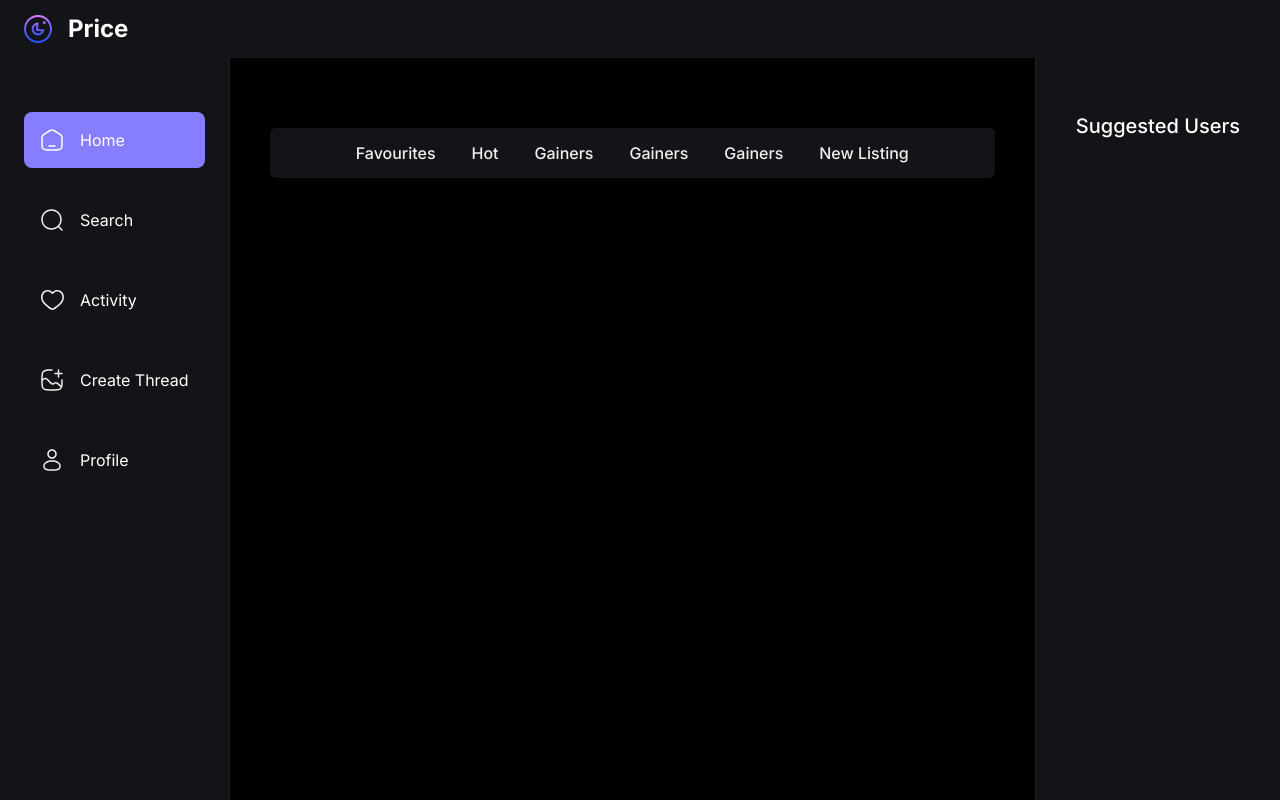
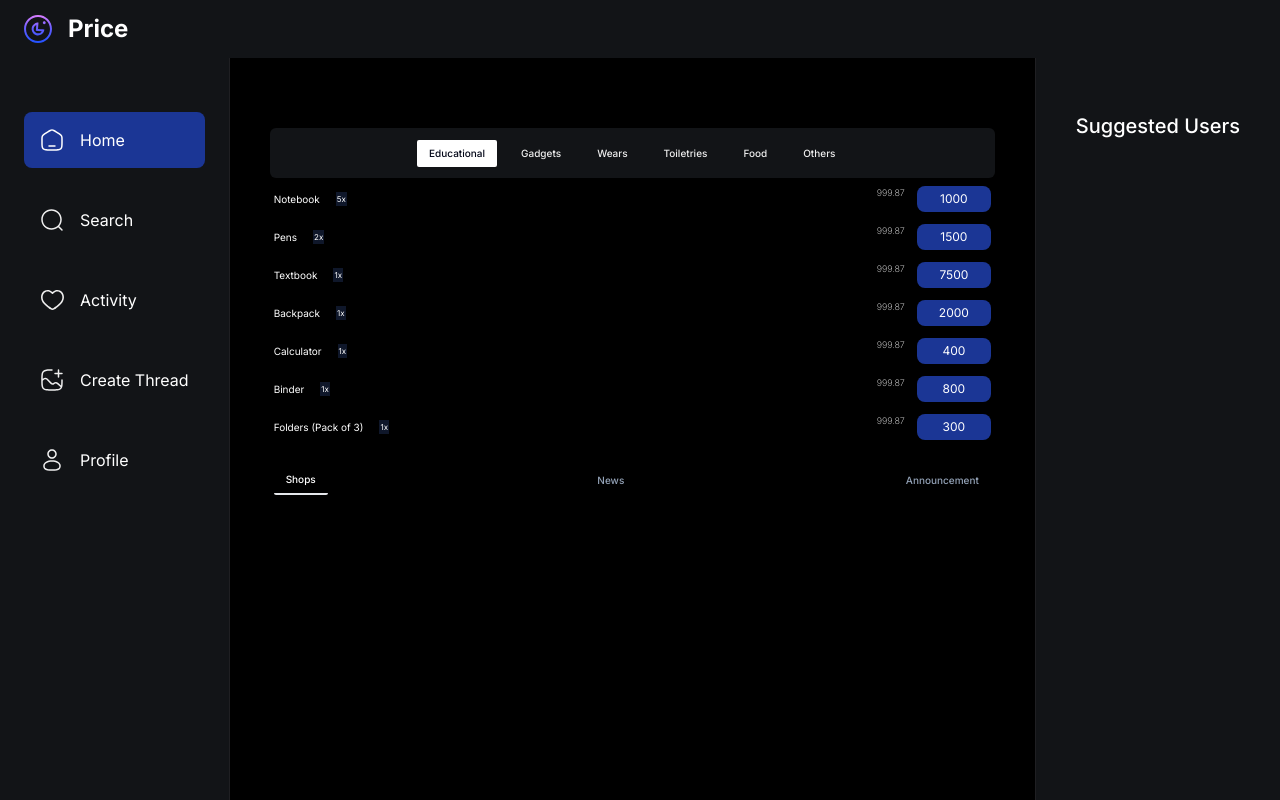
Before and after one commit to Emmanuel-xt/price, a Next.js app: page / in a window 1280 px wide. Built offline with nearby package versions, Linux system fonts and the light colour scheme.

Commit message:
done with home items

```diff
--- a/app/(root)/layout.jsx
+++ b/app/(root)/layout.jsx
@@ -31,7 +31,7 @@ export default function RootLayout({
 
           <main className='flex flex-row'>
             <LeftSidebar />
-            <section className='main-container'>
+            <section className='main-container sm:text-xsm'>
               <div className='w-full'>{children}</div>
             </section>
             {/* @ts-ignore */}
--- a/app/(root)/page.jsx
+++ b/app/(root)/page.jsx
@@ -1,5 +1,5 @@
 import { Tabs, TabsContent, TabsList, TabsTrigger } from "@/components/ui/tabs";
-import { HomeCategories } from "@/constants";
+import { HomeCategories, InfoCategories, studentItems } from "@/constants";
 import Image from "next/image";
 import React from "react";
 
@@ -7,7 +7,7 @@ const Home = () => {
   return (
     <section className="flex flex-col  w-full">
       <div className="mt-4 w-full">
-        <Tabs defaultValue="favorite" className=" bg-transparent ">
+        <Tabs defaultValue="Educational" className=" bg-transparent ">
           <TabsList className="tab overflow-x-auto bg-transparent">
             {HomeCategories.map((tab) => (
               <TabsTrigger
@@ -33,11 +33,89 @@ const Home = () => {
             >
               {/* @ts-ignore */}
               {/* Fetch Items from database according to category */}
-              hello World
+              <div className=" m-1 flex flex-col gap-3">
+                {studentItems.map(
+                  (item) =>
+                    item.category === tab.value && (
+                      <div
+                        className="flex w-full justify-between"
+                        key={item.name}
+                      >
+                        <div className="flex gap-4 items-center">
+                          <h5 className="text-white sm:text-xsm  ">
+                            {item.name}
+                          </h5>
+
+                         <p className="text-[8px] bg-slate-900 p-[1px]">{item.qty}x</p>
+                        </div>
+                        <div className="flex gap-3">
+                            <p className="text-[9px] font-extralight">999.87</p>
+
+                        <p className="btn py-1">{item.price}</p>
+                        </div>
+                      </div>
+                    )
+                )}
+              </div>
             </TabsContent>
           ))}
         </Tabs>
       </div>
+
+
+      <div className="mt-4 w-full">
+        <Tabs defaultValue="Shops" className=" bg-transparent ">
+          <TabsList className=" justify-between w-full overflow-x-auto bg-transparent ">
+            {InfoCategories.map((tab) => (
+              <TabsTrigger
+                key={tab.label}
+                value={tab.value}
+                className=" bg-transparent focus:bg-transparent data-[state=active]:bg-transperent data-[state=active]:text-white text-slate-400 data-[state=active]:border-b-2"
+              >
+                <p className="max-sm:text-xsm">{tab.label}</p>
+
+                {tab.label === "Threads" && (
+                  <p className="ml-1 rounded-sm bg-light-4 px-2 py-1 !text-tiny-medium text-light-2">
+                    {userInfo.threads.length}
+                  </p>
+                )}
+              </TabsTrigger>
+            ))}
+          </TabsList>
+          {HomeCategories.map((tab) => (
+            <TabsContent
+              key={`content-${tab.label}`}
+              value={tab.value}
+              className="w-full text-light-1"
+            >
+              {/* @ts-ignore */}
+              {/* Fetch Items from database according to category */}
+              <div className=" m-1 flex flex-col gap-3">
+                {studentItems.map(
+                  (item) =>
+                    item.category === tab.value && (
+                      <div
+                        className="flex w-full justify-between"
+                        key={item.name}
+                      >
+                        <div className="flex gap-4 items-center">
+                          <h5 className="text-white sm:text-xsm  ">
+                            {item.name}
+                          </h5>
+
+                         <p className="text-[8px] bg-slate-900 p-[1px]">{item.qty}x</p>
+                        </div>
+                        <p className="btn">{item.price}</p>
+                      </div>
+                    )
+                )}
+              </div>
+            </TabsContent>
+          ))}
+        </Tabs>
+      </div>
+
+
     </section>
   );
 };
--- a/app/globals.css
+++ b/app/globals.css
@@ -5,7 +5,7 @@
 @layer components {
   /* main */
   .main-container {
-    @apply flex min-h-screen flex-1 flex-col items-center bg-dark-1 px-6 pb-10 pt-28 max-md:pb-32 sm:px-10 w-full;
+    @apply flex min-h-screen flex-1 flex-col items-center sm:text-xsm bg-dark-1 px-6 pb-10 pt-28 max-md:pb-32 sm:px-10 w-full;
   }
 
   /* Head Text */
@@ -46,8 +46,8 @@
     @apply flex flex-1 items-start justify-start gap-3 xs:items-center;
   }
 
-  .user-card_btn {
-    @apply h-auto min-w-[74px] rounded-lg bg-primary-500 text-[12px] text-light-1 !important;
+  .btn {
+    @apply h-auto min-w-[74px] rounded-lg bg-primary-500 text-[12px] text-light-1 flex items-center justify-center !important;
   }
 
   .searchbar {
--- a/components/ui/tabs.jsx
+++ b/components/ui/tabs.jsx
@@ -11,7 +11,7 @@ const TabsList = React.forwardRef(({ className, ...props }, ref) => (
   <TabsPrimitive.List
     ref={ref}
     className={cn(
-      "inline-flex h-10 items-center justify-center rounded-md bg-slate-100 p-1 text-slate-500 dark:bg-slate-800 dark:text-slate-400",
+      "inline-flex h-10 items-center justify-center rounded-md  p-1 text-slate-500  dark:text-slate-400",
       className
     )}
     {...props} />
--- a/constants/index.tsx
+++ b/constants/index.tsx
@@ -32,39 +32,55 @@ export const sidebarLinks = [
 ];
 
 export const HomeCategories = [
-  { value: "favourites", label: "Favourites", icon: "/assets/reply.svg" },
-  { value: "hot", label: "Hot", icon: "/assets/members.svg" },
-  { value: "gainers", label: "Gainers", icon: "/assets/request.svg" },
-  { value: "loosers", label: "Gainers", icon: "/assets/request.svg" },
-  { value: "loosers", label: "Gainers", icon: "/assets/request.svg" },
-  { value: "newlisting", label: "New Listing", icon: "/assets/request.svg" },
+  { value: "Educational", label: "Educational", icon: "/assets/members.svg" },
+  { value: "Gadgets", label: "Gadgets", icon: "/assets/request.svg" },
+  { value: "Wears", label: "Wears", icon: "/assets/request.svg" },
+  { value: "Toiletries", label: "Toiletries", icon: "/assets/request.svg" },
+  { value: "Food", label: "Food", icon: "/assets/request.svg" },
+  { value: "Others", label: "Others", icon: "/assets/request.svg" },
+
+];
+export const studentItems = [
+  { category: "Educational", name: "Notebook", price: 1000, qty: 5 },
+  { category: "Educational", name: "Pens", price: 1500, qty: 2 },
+  { category: "Educational", name: "Textbook", price: 7500, qty: 1 },
+  { category: "Gadgets", name: "Laptop", price: 300000, qty: 1 },
+  { category: "Educational", name: "Backpack", price: 2000, qty: 1 },
+  { category: "Others", name: "Water Bottle", price: 200, qty: 1 },
+  { category: "Educational", name: "Calculator", price: 400, qty: 1 },
+  { category: "Gadgets", name: "USB Flash Drive", price: 300, qty: 1 },
+  { category: "Gadgets", name: "Headphones", price: 700, qty: 1 },
+  { category: "Gadgets", name: "Phones", price: 5000, qty: 1 },
+  { category: "Gadgets", name: "AirPod", price: 10000, qty: 1 },
+  { category: "Wears", name: "T-shirts", price: 600, qty: 1 },
+  { category: "Wears", name: "Jeans", price: 1500, qty: 1 },
+  { category: "Wears", name: "Sneakers", price: 2500, qty: 1 },
+  { category: "Wears", name: "Baggy Jeans", price: 1800, qty: 1 },
+  { category: "Wears", name: "Plan Trousers", price: 2000, qty: 1 },
+  { category: "Toiletries", name: "Toothpaste", price: 100, qty: 1 },
+  { category: "Toiletries", name: "Shampoo", price: 250, qty: 1 },
+  { category: "Toiletries", name: "Soap", price: 50, qty: 1 },
+  { category: "Toiletries", name: "Dettol", price: 150, qty: 1 },
+  { category: "Toiletries", name: "Tissue", price: 50, qty: 1 },
+  { category: "Food", name: "Instant Noodles", price: 80, qty: 1 },
+  { category: "Food", name: "Rice (5kg)", price: 700, qty: 1 },
+  { category: "Food", name: "Canned Beans", price: 120, qty: 1 },
+  { category: "Food", name: "Canned Beans", price: 120, qty: 1 },
+  { category: "Food", name: "Bread", price: 150, qty: 1 },
+  { category: "Food", name: "Milk (1 liter)", price: 200, qty: 1 },
+  { category: "Educational", name: "Binder", price: 800, qty: 1 },
+  { category: "Others", name: "Hoodie", price: 2000, qty: 1 },
+  { category: "Toiletries", name: "Deodorant", price: 300, qty: 1 },
+  { category: "Others", name: "Pasta", price: 150, qty: 1 },
+  { category: "Educational", name: "Folders (Pack of 3)", price: 300, qty: 1 },
+  { category: "Gadgets", name: "Wireless Mouse", price: 800, qty: 1 },
+  { category: "Wears", name: "Flip-flops", price: 500, qty: 1 },
+  { category: "Toiletries", name: "Toilet Paper (Pack of 4)", price: 200, qty: 1 },
+  { category: "Food", name: "Eggs (Dozen)", price: 400, qty: 1 }
 ];
 
-export const studentItems = [
-  { category: "Educational", name: "Notebook", price: 2.5 },
-  { category: "Educational", name: "Pens (Pack of 5)", price: 3.99 },
-  { category: "Educational", name: "Textbook", price: 20.0 },
-  { category: "Gadgets", name: "Laptop", price: 800.0 },
-  { category: "Educational", name: "Backpack", price: 30.0 },
-  { category: "Others", name: "Water Bottle", price: 5.0 },
-  { category: "Educational", name: "Calculator", price: 10.0 },
-  { category: "Gadgets", name: "USB Flash Drive", price: 8.0 },
-  { category: "Gadgets", name: "Headphones", price: 15.0 },
-  { category: "Gadgets", name: "Phones", price: 15.0 },
-  { category: "Gadgets", name: "AirPod", price: 15.0 },
-  { category: "Wears", name: "T-shirts", price: 12.99 },
-  { category: "Wears", name: "Jeans", price: 25.0 },
-  { category: "Wears", name: "Sneakers", price: 40.0 },
-  { category: "Wears", name: "Baggy Jeans", price: 40.0 },
-  { category: "Wears", name: "Plan Trousers", price: 40.0 },
-  { category: "Toiletries", name: "Toothpaste", price: 2.0 },
-  { category: "Toiletries", name: "Shampoo", price: 5.5 },
-  { category: "Toiletries", name: "Soap", price: 1.5 },
-  { category: "Toiletries", name: "Dettol", price: 1.5 },
-  { category: "Toiletries", name: "Tissue", price: 1.5 },
-  { category: "Food", name: "Instant Noodles", price: 0.99 },
-  { category: "Food", name: "Rice (5kg)", price: 10.0 },
-  { category: "Food", name: "Canned Beans", price: 1.5 },
-  { category: "Food", name: "Bread", price: 2.5 },
-  { category: "Food", name: "Milk (1 liter)", price: 3.0 },
-];
+  export const InfoCategories = [
+    { value: "Shops", label: "Shops", icon: "/assets/request.svg" },
+    { value: "News", label: "News", icon: "/assets/request.svg" },
+    { value: "Announcement", label: "Announcement", icon: "/assets/members.svg" },
+  ];
--- a/tailwind.config.js
+++ b/tailwind.config.js
@@ -175,7 +175,7 @@ module.exports = {
     },
     extend: {
       colors: {
-        "primary-500": "#877EFF",
+        "primary-500": "#1B3695",
         "secondary-500": "#FFB620",
         blue: "#0095F6",
         "logout-btn": "#FF5A5A",
```
